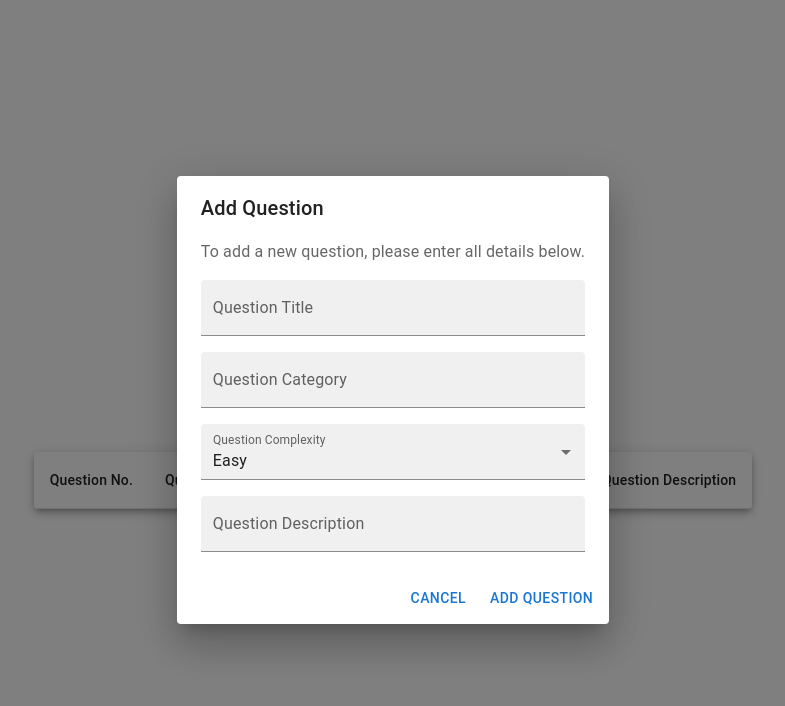
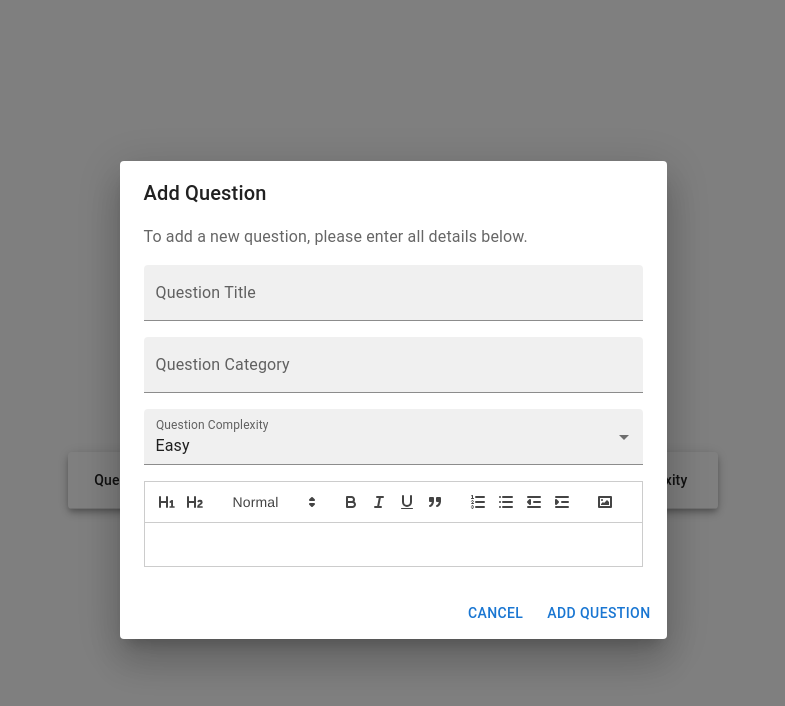
Before and after one commit to CS3219-AY2324S1/ay2324s1-course-assessment-g49, a React (Vite) app in the folder frontend/: page / in a window 1280 px wide. Both pictures are taken after a click on the button "ADD A QUESTION". Shown: the top 706 px of the page, without its empty margins (247-1032 px from the left). Built offline with nearby package versions, Linux system fonts and the light colour scheme.

Commit message:
Store and display descriptions in html format

```diff
--- a/frontend/src/AddQuestionDialog.jsx
+++ b/frontend/src/AddQuestionDialog.jsx
@@ -1,4 +1,4 @@
-import { useState, useRef, useEffect } from 'react';
+import { useState, useRef, useEffect } from "react";
 import {
   Button,
   TextField,
@@ -10,22 +10,25 @@ import {
   Stack,
   MenuItem,
   Box,
-} from '@mui/material';
-import CustomSnackbar from './CustomSnackbar';
+} from "@mui/material";
+import CustomSnackbar from "./CustomSnackbar";
+import ReactQuill from "react-quill";
+import "react-quill/dist/quill.snow.css";
+import Editor from "./Editor";
 
 function AddQuestionDialog({ onAddQuestion }) {
-	const storedQuestions = JSON.parse(localStorage.getItem('questions'));
+  const storedQuestions = JSON.parse(localStorage.getItem("questions"));
 
   const questions = storedQuestions !== null ? storedQuestions : [];
 
   const inputRefTitle = useRef(null);
   const inputRefCategory = useRef(null);
   const inputRefComplexity = useRef(null);
-	const inputRefDescription = useRef(null);
 
-	const complexityLevels = ['Easy', 'Medium', 'Hard'];
+  const complexityLevels = ["Easy", "Medium", "Hard"];
 
   const [open, setOpen] = useState(false);
+  const [description, setDescription] = useState("");
 
   const handleClickOpen = () => {
     setOpen(true);
@@ -36,20 +39,20 @@ function AddQuestionDialog({ onAddQuestion }) {
   };
 
   const [isSnackbarOpen, setSnackbarOpen] = useState(false);
-	const [snackbarMessage, setsnackbarMessage] = useState('');
+  const [snackbarMessage, setsnackbarMessage] = useState("");
 
   const handleDuplicateQuestion = () => {
-		setsnackbarMessage('Duplicate question detected!');
+    setsnackbarMessage("Duplicate question detected!");
     setSnackbarOpen(true);
   };
 
   const handleEmptyInputField = () => {
-		setsnackbarMessage('Missing fields detected!');
+    setsnackbarMessage("Missing fields detected!");
     setSnackbarOpen(true);
   };
 
   const handleSnackbarClose = (event, reason) => {
-		if (reason == 'clickaway') {
+    if (reason == "clickaway") {
       return;
     }
     setSnackbarOpen(false);
@@ -61,7 +64,6 @@ function AddQuestionDialog({ onAddQuestion }) {
     const title = inputRefTitle.current.value;
     const complexity = inputRefComplexity.current.value;
     const category = inputRefCategory.current.value;
-		const description = inputRefDescription.current.value;
 
     const isDuplicateQuestion =
       questions !== null &&
@@ -87,7 +89,7 @@ function AddQuestionDialog({ onAddQuestion }) {
   };
 
   useEffect(() => {
-		localStorage.setItem('questions', JSON.stringify(questions));
+    localStorage.setItem("questions", JSON.stringify(questions));
   }, [questions]);
 
   return (
@@ -101,8 +103,7 @@ function AddQuestionDialog({ onAddQuestion }) {
           <Box direction="column">
             <Box mb={2}>
               <DialogContentText>
-								To add a new question, please enter all details
-								below.
+                To add a new question, please enter all details below.
               </DialogContentText>
             </Box>
 
@@ -141,13 +142,20 @@ function AddQuestionDialog({ onAddQuestion }) {
                     </MenuItem>
                   ))}
                 </TextField>
-								<TextField
+                {/* <TextField
 									className="textField same-width-textfield"
 									id="Question Description"
 									label="Question Description"
 									variant="filled"
 									inputRef={inputRefDescription}
-								></TextField>
+								></TextField> */}
+                <ReactQuill
+                  theme="snow"
+                  value={description}
+                  onChange={setDescription}
+                  modules={Editor.modules}
+                  formats={Editor.formats}
+                />
               </Stack>
             </form>
           </Box>
@@ -167,4 +175,5 @@ function AddQuestionDialog({ onAddQuestion }) {
   );
 }
 
+
 export default AddQuestionDialog;
--- /dev/null
+++ b/frontend/src/Editor.jsx
@@ -0,0 +1,34 @@
+const Editor = {
+    modules: {
+      toolbar: [
+        [{ header: "1" }, { header: "2" }],
+        [{ size: [] }],
+        ["bold", "italic", "underline", "blockquote"],
+        [
+          { list: "ordered" },
+          { list: "bullet" },
+          { indent: "-1" },
+          { indent: "+1" },
+        ],
+        ["image"],      ],
+    //   clipboard: {
+    //     // toggle to add extra line breaks when pasting HTML:
+    //     matchVisual: false,
+    //   },
+    },
+
+    formats: [
+      "header",
+      "size",
+      "bold",
+      "italic",
+      "underline",
+      "blockquote",
+      "list",
+      "bullet",
+      "indent",
+      "image",
+    ],
+  };
+
+  export default Editor;
--- a/frontend/src/Question.jsx
+++ b/frontend/src/Question.jsx
@@ -1,14 +1,40 @@
-import TableCell from '@mui/material/TableCell';
-import TableRow from '@mui/material/TableRow';
+import * as React from "react";
+import { Link } from "@mui/material";
+import {
+  Button,
+  Dialog,
+  DialogActions,
+  DialogContent,
+  DialogContentText,
+  DialogTitle,
+} from "@mui/material";
+import TableCell from "@mui/material/TableCell";
+import TableRow from "@mui/material/TableRow";
 
 function Question({ question, questionId, onDelete }) {
+  const [open, setOpen] = React.useState(false);
+  const handleOpen = () => setOpen(true);
+  const handleClose = () => setOpen(false);
   return (
     <TableRow key={question.title}>
       <TableCell align="center">{questionId}</TableCell>
-			<TableCell>{question.title}</TableCell>
+      <TableCell>
+        <Link onClick={handleOpen}>{question.title}</Link>
+        <Dialog open={open} onClose={handleClose}>
+          <DialogTitle>Question Description</DialogTitle>
+          <DialogContent>
+            <DialogContentText>
+              <div dangerouslySetInnerHTML={{ __html: question.description }} />
+            </DialogContentText>
+          </DialogContent>
+          <DialogActions>
+            <Button onClick={handleClose}>Cancel</Button>
+          </DialogActions>
+        </Dialog>
+      </TableCell>
       <TableCell>{question.category}</TableCell>
       <TableCell align="center">{question.complexity}</TableCell>
-			<TableCell>{question.description}</TableCell>
+      {/* <TableCell>{question.description}</TableCell> */}
       <TableCell>
         <button onClick={() => onDelete(question.title)}>Delete </button>
       </TableCell>
--- a/frontend/src/QuestionList.jsx
+++ b/frontend/src/QuestionList.jsx
@@ -22,9 +22,6 @@ function QuestionList({ questions, onDelete }) {
 							<TableCell align="center">
 								Question Complexity
 							</TableCell>
-							<TableCell align="center">
-								Question Description
-							</TableCell>
 						</TableRow>
 					</TableHead>
 					<TableBody>
```
Lines whose indentation alone changed are shown as unchanged.
